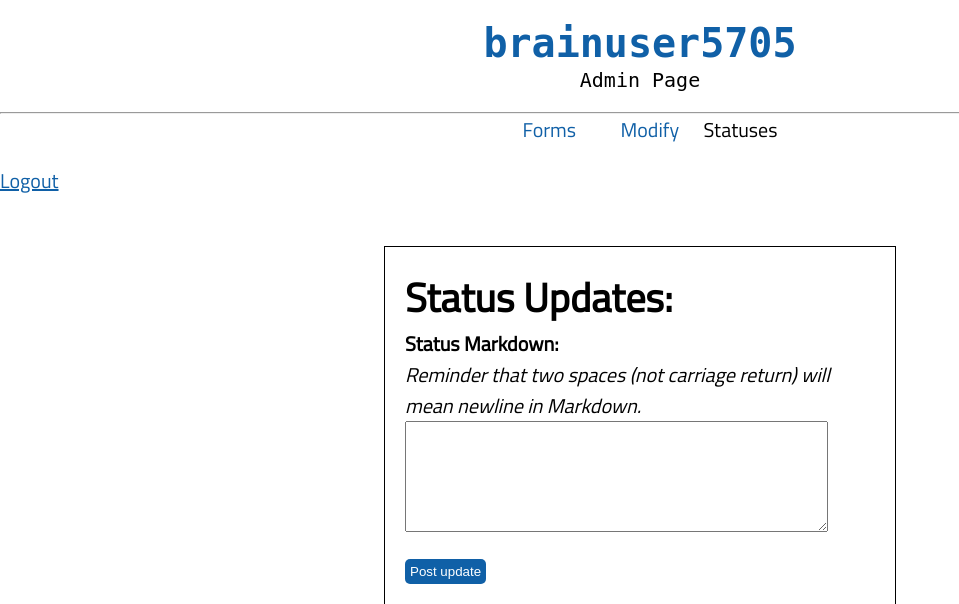
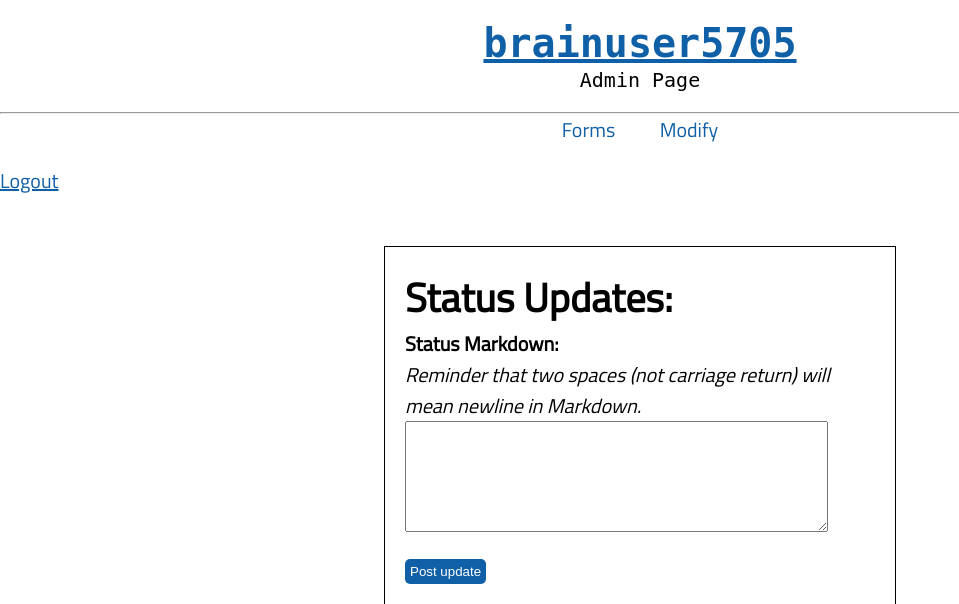
Before and after one commit to brainuser5705/lamp-stack, a PHP site: page /admin in a window 1280 px wide. Shown: the top 604 px of the page, without its empty margins (0-959 px from the left). Run offline with PHP 8.4, Linux system fonts and the light colour scheme; the visitor is signed in with stand-in values (Sample User, id 1); data that the repository does not hold is empty; some libraries are stand-ins or nearby versions; some web fonts are replaced.

Commit message:
fixes and stuff

```diff
--- a/static/css/layout.css
+++ b/static/css/layout.css
@@ -19,6 +19,7 @@ header{
 #website-name{
     color: #1060a7;
     margin: 2px; /* adding some spacing */
+    text-decoration: none;
     /* text-shadow: 0px 2px 5px #1791fc; */
 }
 
--- a/templates/admin/admin-top.php
+++ b/templates/admin/admin-top.php
@@ -2,7 +2,7 @@
 <html lang="en">
     <head>
         <meta charset="utf-8">
-        <title><a href="/">brainuser5705 | Admin</a></title>
+        <title>brainuser5705 | Admin</title>
         <link rel="stylesheet" href="/static/css/layout.css">
         <link rel="stylesheet" href="/static/css/styles.css">
         <link rel="stylesheet" href="/static/css/admin.css">
@@ -11,7 +11,7 @@
 
         <div class="visible">
             <header>
-                <h1 id="website-name">brainuser5705</h1>
+                <h1 id="website-name"><a href="/">brainuser5705</a></h1>
                 <div>Admin Page</div>
             </header>
 
@@ -21,7 +21,6 @@
                     <hr>
                     <a href="/admin/">Forms</a>
                     <a href="/admin/modify.php">Modify</a>
-                    Statuses
                 </nav>
 
                 <a href="/admin/logout.php">Logout</a>
```
